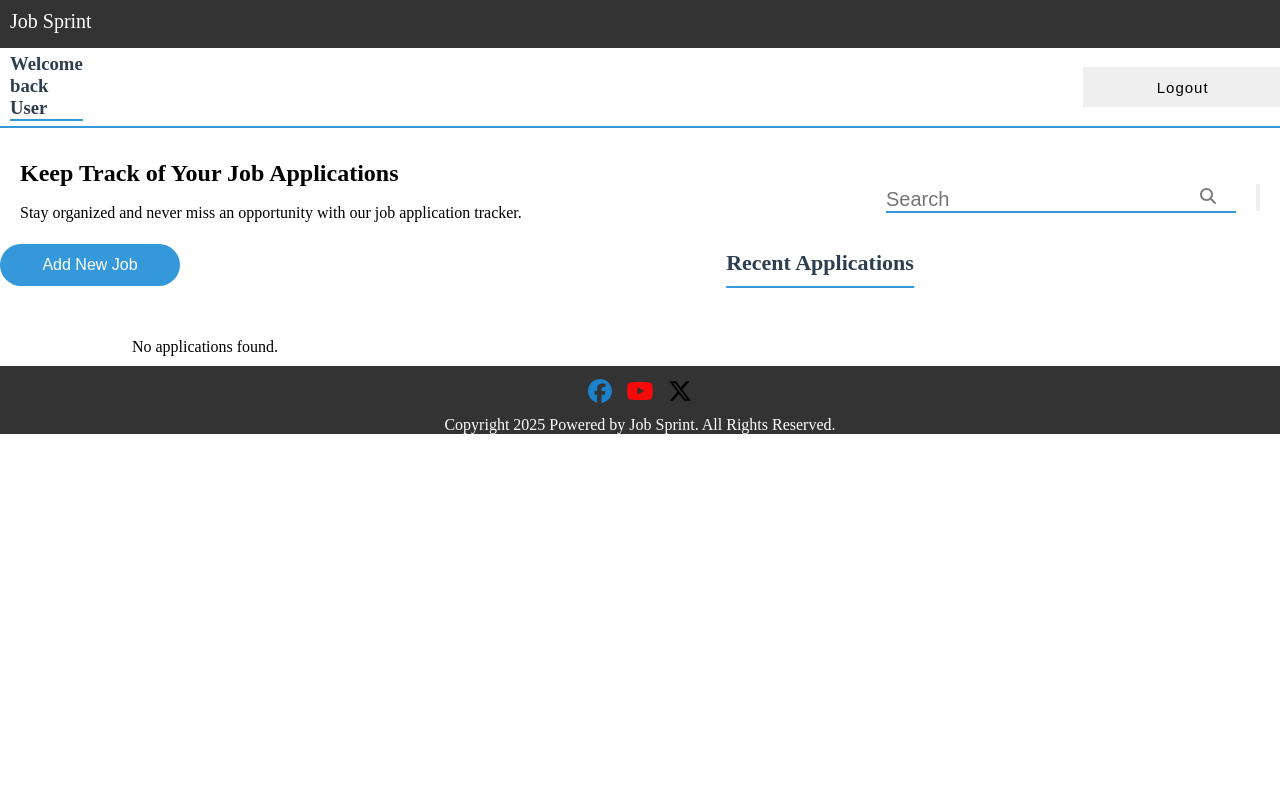
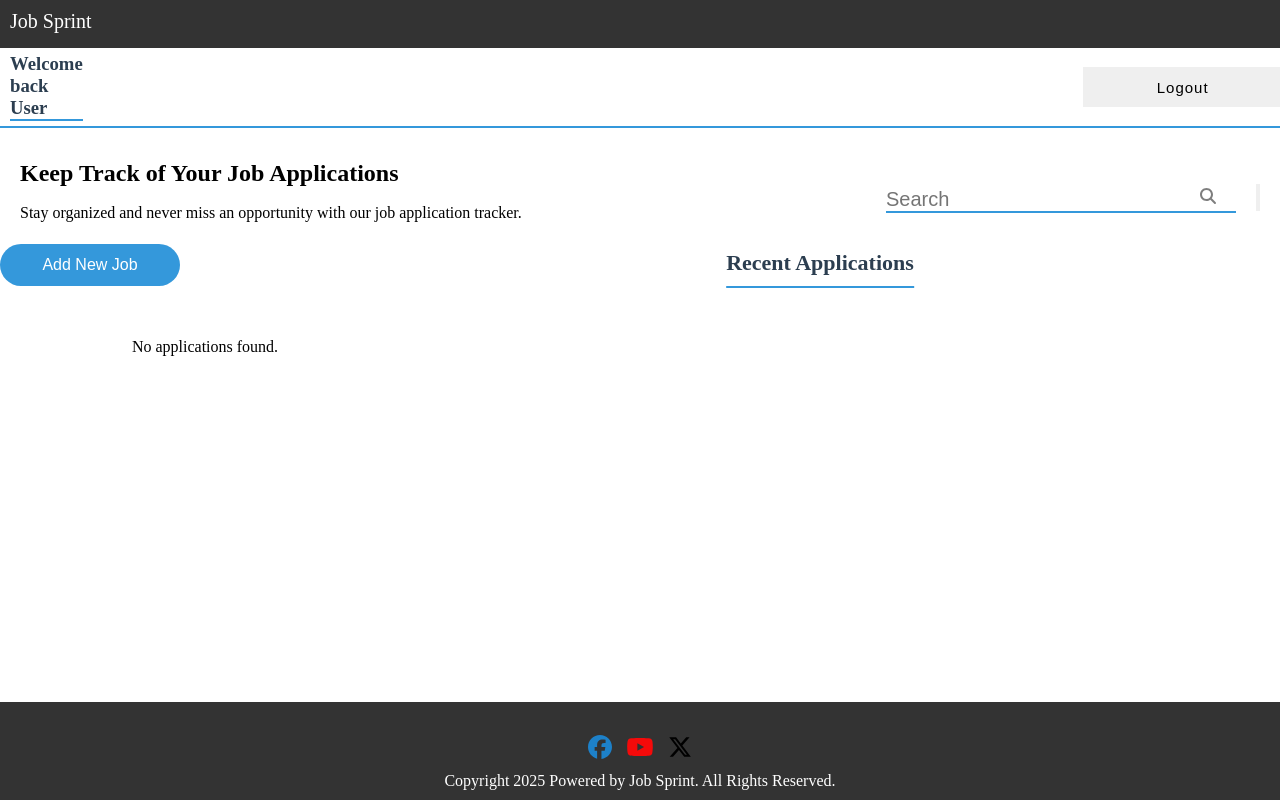
Before and after one commit to ThembelihleQueeneth/job_sprint, a React (Vite) app: page /home in a window 1280 px wide. Shown: the top 800 px of the page. Built offline with nearby package versions, Linux system fonts and the light colour scheme.

Commit message:
Working on the ui

```diff
--- a/src/pages/Landing.tsx
+++ b/src/pages/Landing.tsx
@@ -3,7 +3,7 @@
 import { LoginNavBar } from '../components/Navbar/LoginNavBar';
 import styles from '../styles/Landing.module.css';
 import searchIcon from '../assets/search.svg';
-import { FaEdit, FaTrash } from "react-icons/fa";
+import { FaEdit, FaTrash, FaEye} from "react-icons/fa";
 
 
 import { Footer } from '../components/Footer/Footer';
@@ -137,6 +137,7 @@
             <button  aria-label="Name" type='submit' onClick={handleDemoBtn} className={styles.iconBtn} id={styles.delete}>
               <FaTrash />
           </button>
+          <button aria-label="Name" type='submit' onClick={handleDemoBtn} className={styles.iconBtn} id={styles.view}><FaEye /></button>
             </div>
           </div>
         ))}
--- a/src/styles/Footer.module.css
+++ b/src/styles/Footer.module.css
@@ -1,10 +1,14 @@
-footer{
-    width: 100%;
-    height: auto;
-    background-color: #333;
-    color: #fff;
-    bottom: 0;
+footer {
+  width: 100%;
+  background-color: #333;
+  color: #fff;
+  text-align: center;
+  padding: 10px 0;
+  position: fixed;
+  bottom: 0;
+  left: 0;
 }
+
 .icons, p{
     display: flex;
     gap: 10px;
--- a/src/styles/Home.module.css
+++ b/src/styles/Home.module.css
@@ -202,18 +202,18 @@
   margin-top: 6px;
 }
 
-/* Specific status colors */
+
 .status-applied {
-  background-color: #f1c40f; /* yellow */
+  background-color: #f1c40f;
   color: #000;
 }
 
 .status-interviewed {
-  background-color: #27ae60; /* green */
+  background-color: #27ae60;
 }
 
 .status-rejected {
-  background-color: #e74c3c; /* red */
+  background-color: #e74c3c;
 }
 .modalBackdrop {
   position: fixed;
--- a/src/styles/Landing.module.css
+++ b/src/styles/Landing.module.css
@@ -194,7 +194,11 @@
     transition: transform 0.2s ease;
 }
 
-#delete:hover , #edit:hover{
+#view{
+    color: #3498db;;
+}
+
+#delete:hover , #edit:hover, #view:hover{
   animation: shake 0.4s ease-in-out;
 }
 
```
